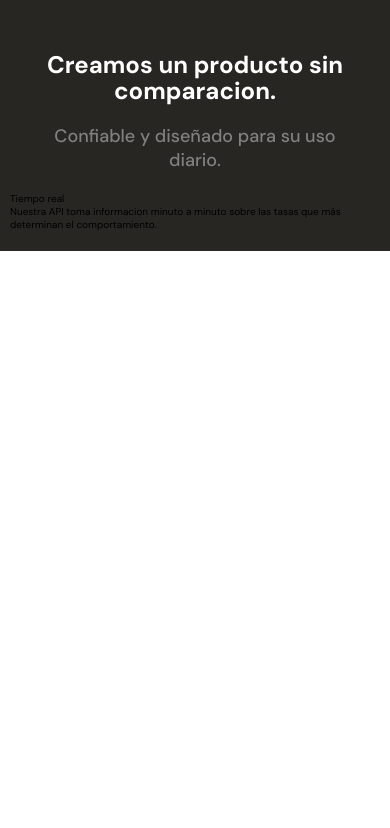
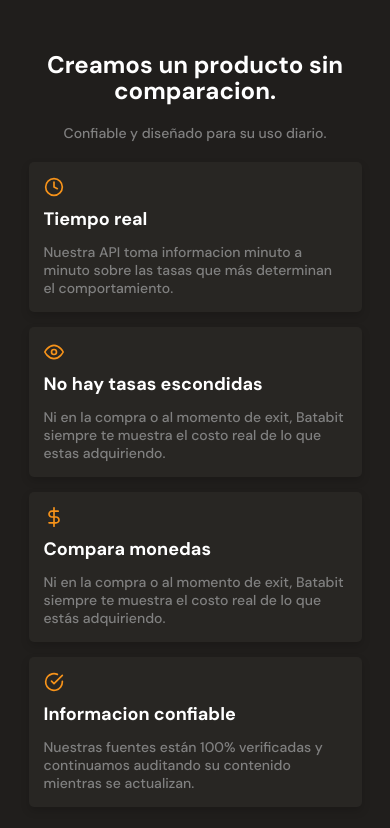
Before and after one commit to LaureanoVera/platzi-web-school, a plain HTML site: page responsive-design-mobile-first/index.html in a window 390 px wide. Shown: the part 1216-2044 px from the top of the page. Before the commit the page ends 1467 px from the top, so only its background shows below. Drawn offline with Linux system fonts and the light colour scheme.

Commit message:
responsive design - mobile first: maquetando tarjetas de beneficios

```diff
--- a/responsive-design-mobile-first/index.html
+++ b/responsive-design-mobile-first/index.html
@@ -80,11 +80,35 @@
         </div>
         <section class="poduct-cards--container">
           <article class="product-detail--card">
-            <span class="clock"></span>
+            <span class="icon clock"></span>
             <p class="product--card-title">Tiempo real</p>
             <p class="product--card-body">
               Nuestra API toma informacion minuto a minuto sobre las tasas que
               más determinan el comportamiento.
+            </p>
+          </article>
+          <article class="product-detail--card">
+            <span class="icon eye"></span>
+            <p class="product--card-title">No hay tasas escondidas</p>
+            <p class="product--card-body">
+              Ni en la compra o al momento de exit, Batabit siempre te muestra
+              el costo real de lo que estas adquiriendo.
+            </p>
+          </article>
+          <article class="product-detail--card">
+            <span class="icon dollar"></span>
+            <p class="product--card-title">Compara monedas</p>
+            <p class="product--card-body">
+              Ni en la compra o al momento de exit, Batabit siempre te muestra
+              el costo real de lo que estás adquiriendo.
+            </p>
+          </article>
+          <article class="product-detail--card">
+            <span class="icon check"></span>
+            <p class="product--card-title">Informacion confiable</p>
+            <p class="product--card-body">
+              Nuestras fuentes están 100% verificadas y continuamos auditando su
+              contenido mientras se actualizan.
             </p>
           </article>
         </section>
--- a/responsive-design-mobile-first/style.css
+++ b/responsive-design-mobile-first/style.css
@@ -263,7 +263,7 @@ main {
   min-width: 320px;
   height: auto;
   padding: 20px 10px;
-  background-color: var(--warm-black);
+  background-color: var(--black);
 }
 
 .main-product-detail .product-detail--batata-logo {
@@ -296,6 +296,59 @@ main {
   margin-bottom: 20px;
   font-size: 1.4rem;
   font-weight: 500;
-  font-size: 1.8rem;
+  line-height: 1.8rem;
   color: #808080;
 }
+
+.product-detail--card {
+  width: 90%;
+  min-width: 288px;
+  max-width: 400px;
+  height: 150px;
+  margin: 15px auto;
+  padding: 15px;
+  background-color: var(--warm-black);
+  border-radius: 5px;
+  box-shadow: 0 4px 8px rgba(0, 0, 0, .16);
+}
+
+.product-detail--card .icon {
+  display: inline-block;
+  width: 20px;
+  height: 20px;
+  margin-bottom: 10px;
+  background-size: cover;
+  background-position: center;
+  background-repeat: no-repeat;
+}
+
+.product-detail--card .icon.clock {
+  background-image: url('./assets/icons/clock.svg');
+}
+
+.product-detail--card .icon.eye {
+  background-image: url('./assets/icons/eye.svg');
+}
+
+.product-detail--card .icon.dollar {
+  background-image: url('./assets/icons/dollar-sign.svg');
+}
+
+.product-detail--card .icon.check {
+  background-image: url('./assets/icons/check-circle.svg');
+}
+
+.product--card-title {
+  margin-bottom: 15px;
+  font-size: 1.8rem;
+  font-weight: bold;
+  line-height: 1.8rem;
+  color: var(--just-white);
+}
+
+.product--card-body {
+  font-size: 1.4rem;
+  font-weight: 500;
+  line-height: 1.8rem;
+  color: #808080;
+}
```
